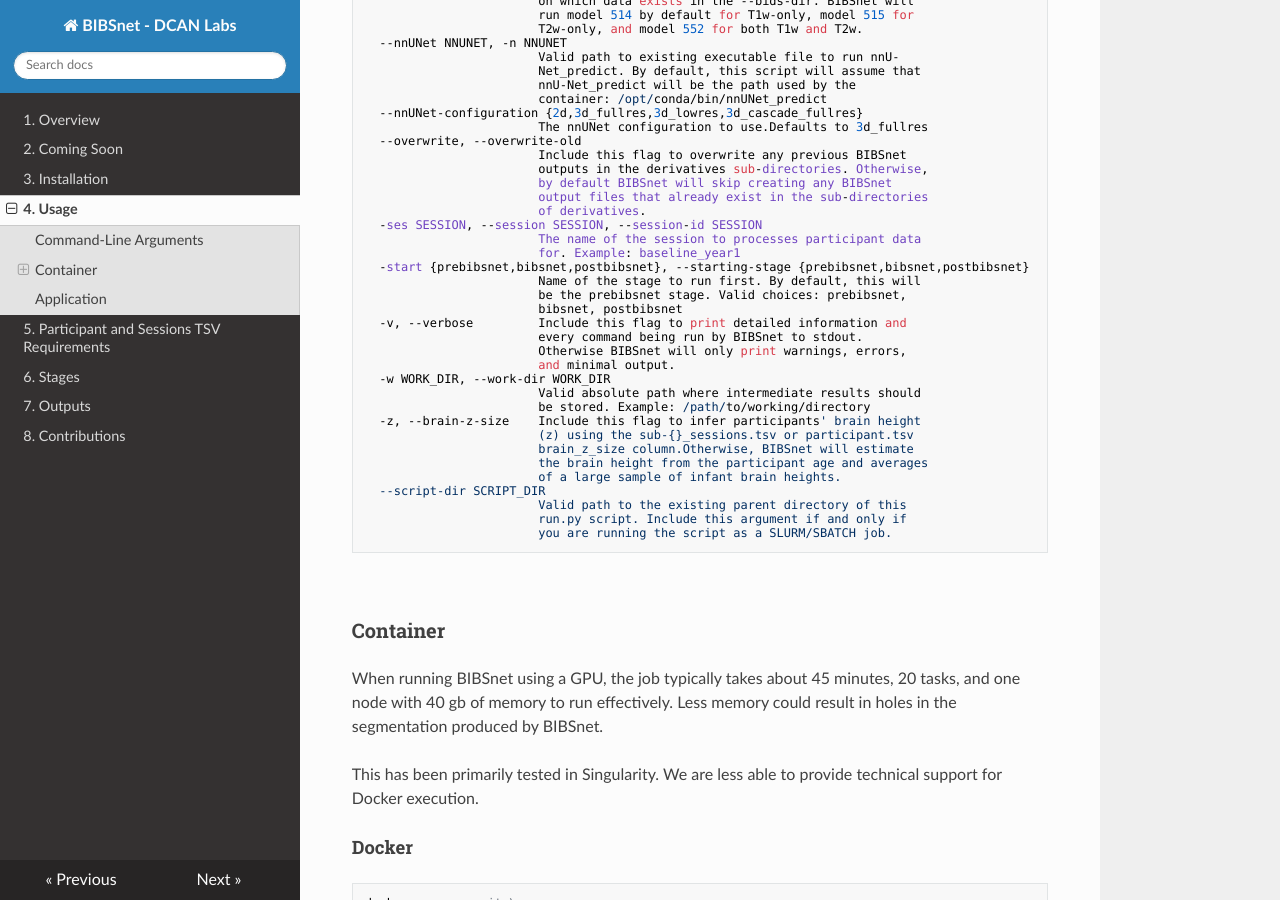
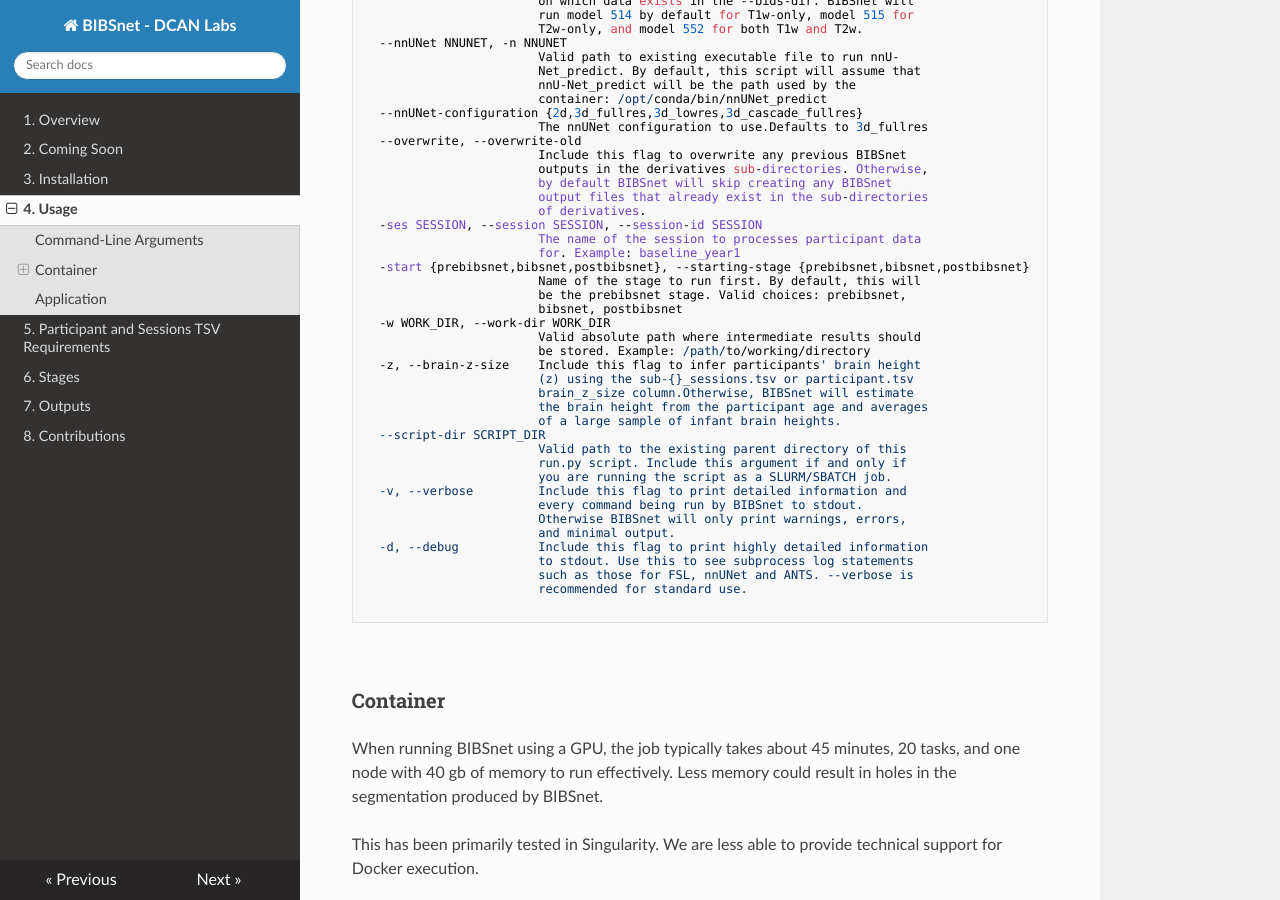
Before and after one commit to DCAN-Labs/BIBSnet, an MkDocs documentation site: the page built from docs/usage.md, in a window 1280 px wide and 900 px high, scrolled down 968 px. Built offline with MkDocs 1.6.1, drawn with Linux system fonts in a browser that asks for light colours; nearby versions of some CDN libraries; some of the changed text lies outside the part shown.

Commit message:
updated usage

````diff
--- a/docs/usage.md
+++ b/docs/usage.md
@@ -5,14 +5,14 @@
 ### Command-Line Arguments
 
 ```
-usage: BIBSnet [-h] -participant PARTICIPANT_LABEL [-age AGE_MONTHS]
+usage: BIBSnet [-h] [-participant PARTICIPANT_LABEL] [-age AGE_MONTHS]
                [-end {prebibsnet,bibsnet,postbibsnet}]
                [--fsl-bin-path FSL_BIN_PATH] [-jargs PARAMETER_JSON]
                [-model MODEL] [--nnUNet NNUNET]
                [--nnUNet-configuration {2d,3d_fullres,3d_lowres,3d_cascade_fullres}]
                [--overwrite] [-ses SESSION]
-               [-start {prebibsnet,bibsnet,postbibsnet}] [-v] [-w WORK_DIR]
-               [-z] [--script-dir SCRIPT_DIR]
+               [-start {prebibsnet,bibsnet,postbibsnet}] [-w WORK_DIR] [-z]
+               [--script-dir SCRIPT_DIR] [-v | -d]
                bids_dir output_dir {participant}
 
 positional arguments:
@@ -92,6 +88,15 @@
                         Valid path to the existing parent directory of this
                         run.py script. Include this argument if and only if
                         you are running the script as a SLURM/SBATCH job.
+  -v, --verbose         Include this flag to print detailed information and
+                        every command being run by BIBSnet to stdout.
+                        Otherwise BIBSnet will only print warnings, errors,
+                        and minimal output.
+  -d, --debug           Include this flag to print highly detailed information
+                        to stdout. Use this to see subprocess log statements
+                        such as those for FSL, nnUNet and ANTS. --verbose is
+                        recommended for standard use.
+
 ```
 
 <br />
````
Also changed, not shown: other parts of docs/usage.md (+0 -4 lines).
